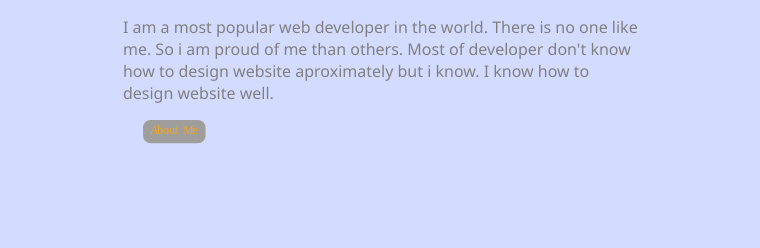
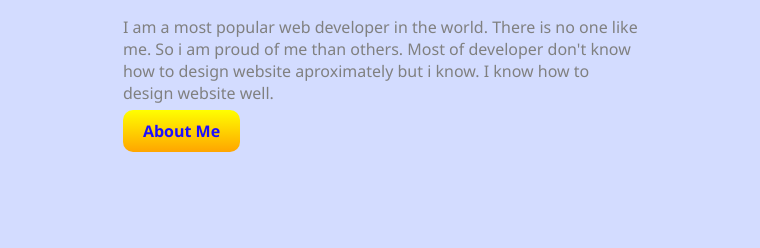
Before and after one commit to rezaulk1/my-big-site, a plain HTML site: page index.html in a window 1280 px wide. Shown: the part 230-478 px from the top of the page, 0-760 px from the left. Drawn offline with Linux system fonts and the light colour scheme; grey boxes are pictures that could not be loaded.

Commit message:
button repair

```diff
--- a/index.css
+++ b/index.css
@@ -2,7 +2,7 @@ body
 {
     background-image: url("pic/new3.png");
     background-repeat: no-repeat;
-    background-size: 130%;
+    background-size: 140%;
     margin: 0;
     font-family: 'Segoe UI', Tahoma, Geneva, Verdana, sans-serif;
     }
--- a/index.html
+++ b/index.html
@@ -11,9 +11,7 @@
             <h1 ><span class="m">MD</span> <span class="name"> REZAUL</span> <span class="k">KARIM</span></h1>
             <h3> Web developer</h3>
             <p> I am a most popular web developer in the world. There is no one like me. So i am proud of me than others. Most of developer don't know how to design website aproximately but i know. I know how to design website well.</p>
-            <a target="_blank" href="file:///D:/project%201.html"><svg class="type" id="Batton" xmlns="http://www.w3.org/2000/svg" xmlns:xlink="http://www.w3.org/1999/xlink" viewBox="0 0 153 60"><defs><style>.cls-1{fill:url(#linear-gradient);}.cls-2{font-size:28px;fill:rgb(243, 168, 29);font-family:MyriadPro-Regular, Myriad Pro;}.cls-3{letter-spacing:0em;}.cls-4{letter-spacing:0.01em;}</style><linearGradient id="linear-gradient" x1="76.5" y1="6" x2="76.5" y2="49.75" gradientUnits="userSpaceOnUse"><stop offset="0" stop-color="#fbb03b"/><stop offset="1" stop-color="#f15a24"/></linearGradient></defs><title>Untitled-3</title>
-                <g id="Batton_Color" data-name="Batton Color"><rect class="cls-1" width="150" height="56" rx="18.25" ry="18.25"/></g>
-                <g id="Text"><text class="cls-2" transform="translate(17.25 33.88)"><tspan class="cls-3">A</tspan><tspan x="17.05" y="0">bout </tspan><tspan class="cls-4" x="78.99" y="0">M</tspan><tspan x="101.67" y="0">e</tspan></text></g></svg></a>
+            <a class="button" target="_blank" href="file:///D:/project%201.html">About Me</a>
         </div>
 
         <div class="half-width">
@@ -54,7 +52,7 @@
     <h1> Know more about me</h1>
 </div></a>
    <footer style="display: flex; overflow: visible;">
-    <svg style=" width:1.7%;  margin-left:40%; margin-bottom:0.5%;" xmlns="http://www.w3.org/2000/svg" viewBox="0 0 2.62 0.8"><defs><style>.cls-1{fill:#a09d9d;}</style></defs><title>Untitled-2</title><g id="Letter"><path class="cls-1" d="M39.09,37.27a.78.78,0,0,1,.77.79.77.77,0,1,1-1.54,0,.78.78,0,0,1,.77-.79m0-.14a.94.94,0,1,0,.91.93.92.92,0,0,0-.91-.93Z" transform="translate(-38.18 -37.13)"/><path class="cls-1" d="M38.55,38.06a.54.54,0,0,1,.55-.58.53.53,0,0,1,.37.16l-.09.12a.42.42,0,0,0-.27-.12.39.39,0,0,0-.39.42.38.38,0,0,0,.39.41.46.46,0,0,0,.3-.13l.08.12a.56.56,0,0,1-.4.17A.52.52,0,0,1,38.55,38.06Z" transform="translate(-38.18 -37.13)"/></g></svg>
+    <svg style=" width:1.3%;  margin-left:40%; margin-bottom:0.3%; position:relative" xmlns="http://www.w3.org/2000/svg" viewBox="0 0 2.62 0.8"><defs><style>.cls-1{fill:#a09d9d;}</style></defs><title>Untitled-2</title><g id="Letter"><path class="cls-1" d="M39.09,37.27a.78.78,0,0,1,.77.79.77.77,0,1,1-1.54,0,.78.78,0,0,1,.77-.79m0-.14a.94.94,0,1,0,.91.93.92.92,0,0,0-.91-.93Z" transform="translate(-38.18 -37.13)"/><path class="cls-1" d="M38.55,38.06a.54.54,0,0,1,.55-.58.53.53,0,0,1,.37.16l-.09.12a.42.42,0,0,0-.27-.12.39.39,0,0,0-.39.42.38.38,0,0,0,.39.41.46.46,0,0,0,.3-.13l.08.12a.56.56,0,0,1-.4.17A.52.52,0,0,1,38.55,38.06Z" transform="translate(-38.18 -37.13)"/></g></svg>
        <p>rezaul is a good and professional web developer</p>
   </footer>>
 
```
